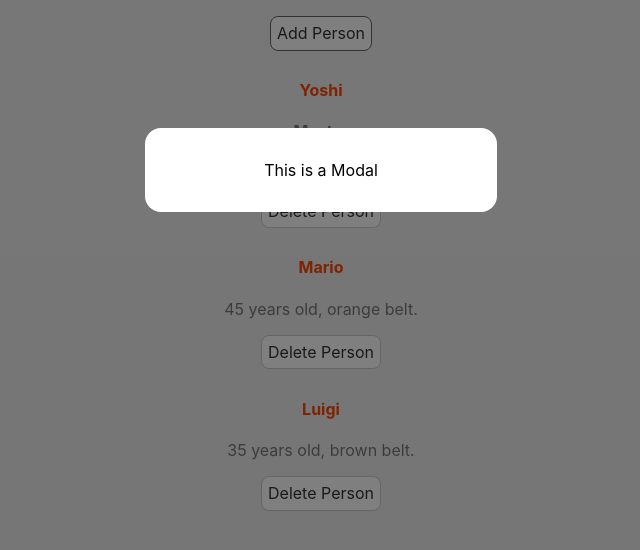
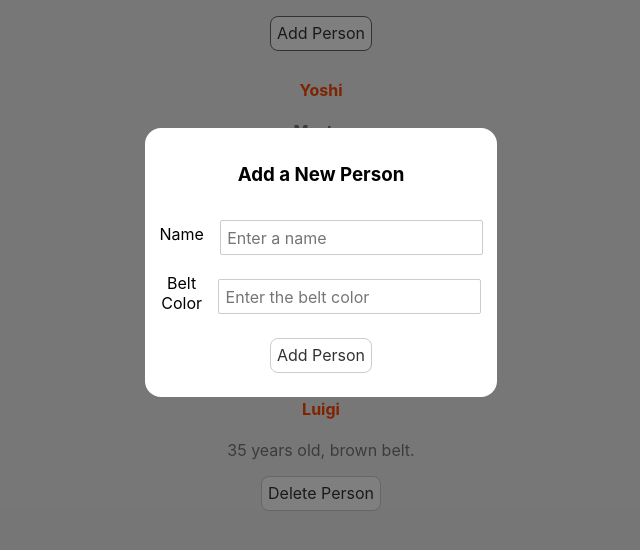
Before and after one commit to harshitabha/Slug-Alert, a Svelte app: page / in a window 1280 px wide. Both pictures are taken after a click on the button "Add Person". Shown: the top 550 px of the page, without its empty margins (319-959 px from the left). Built offline with nearby package versions, Linux system fonts and the light colour scheme.

Commit message:
Now understand slots

```diff
--- a/src/App.svelte
+++ b/src/App.svelte
@@ -43,7 +43,7 @@
 		<input type="text" placeholder="Enter the belt color" id="beltC">
 	</div>
 
-	<button>Add Person</button>
+	<button style="margin-top: 1em;">Add Person</button>
 </Modal>
 
 <main>
--- a/src/Modal.svelte
+++ b/src/Modal.svelte
@@ -7,7 +7,6 @@
 
     // this prop/ var is being set from outside the component
     // can be assigned a default val just incase
-    export let message = "This is a Modal";
     export let showModal = false;
     export let isPromo = false;
 </script>
@@ -20,7 +19,8 @@
     <!-- by not defining what happens on on click we forward that task to when the component is used -->
     <div class="backdrop" on:click|self>
         <div class="modal" class:promo={isPromo}>
-            <p>{message}</p>
+            <!-- looks for any child content being passed in through  -->
+            <slot></slot>
         </div>
     </div>
 {/if}
```
